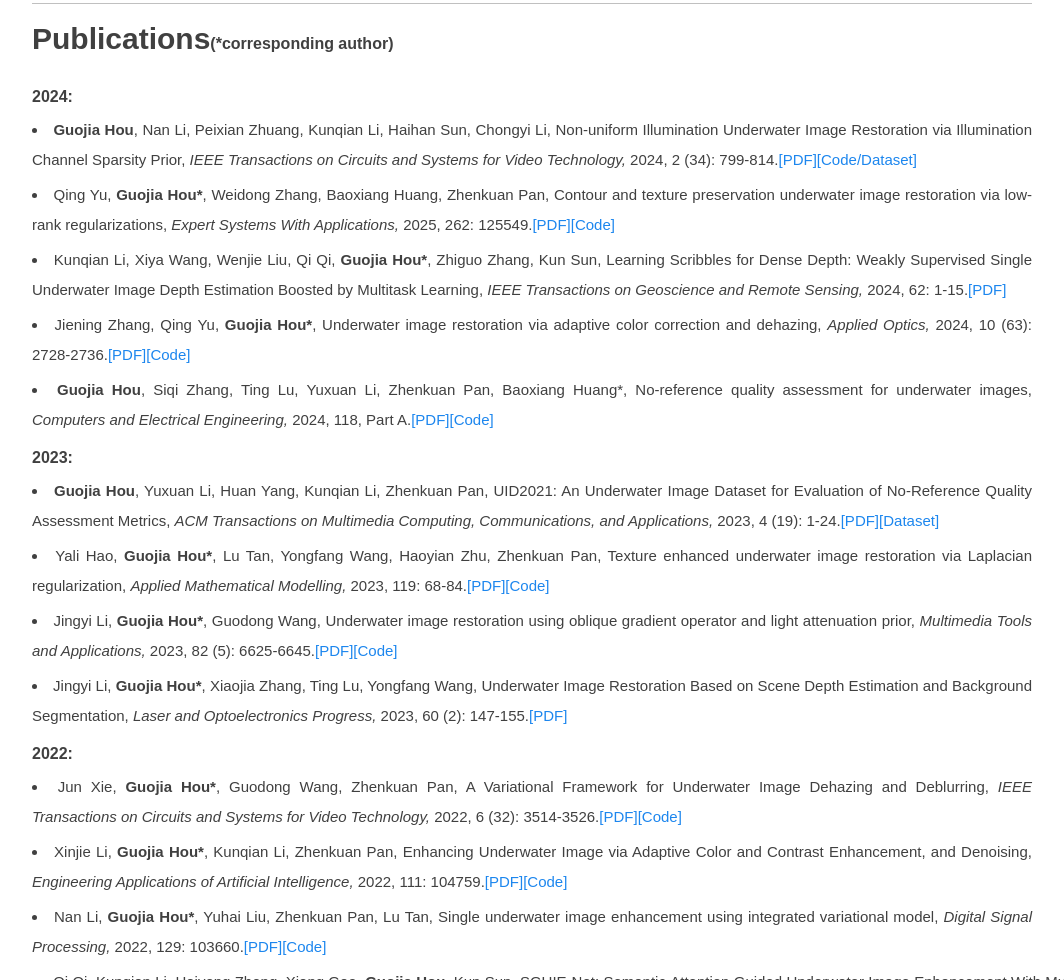
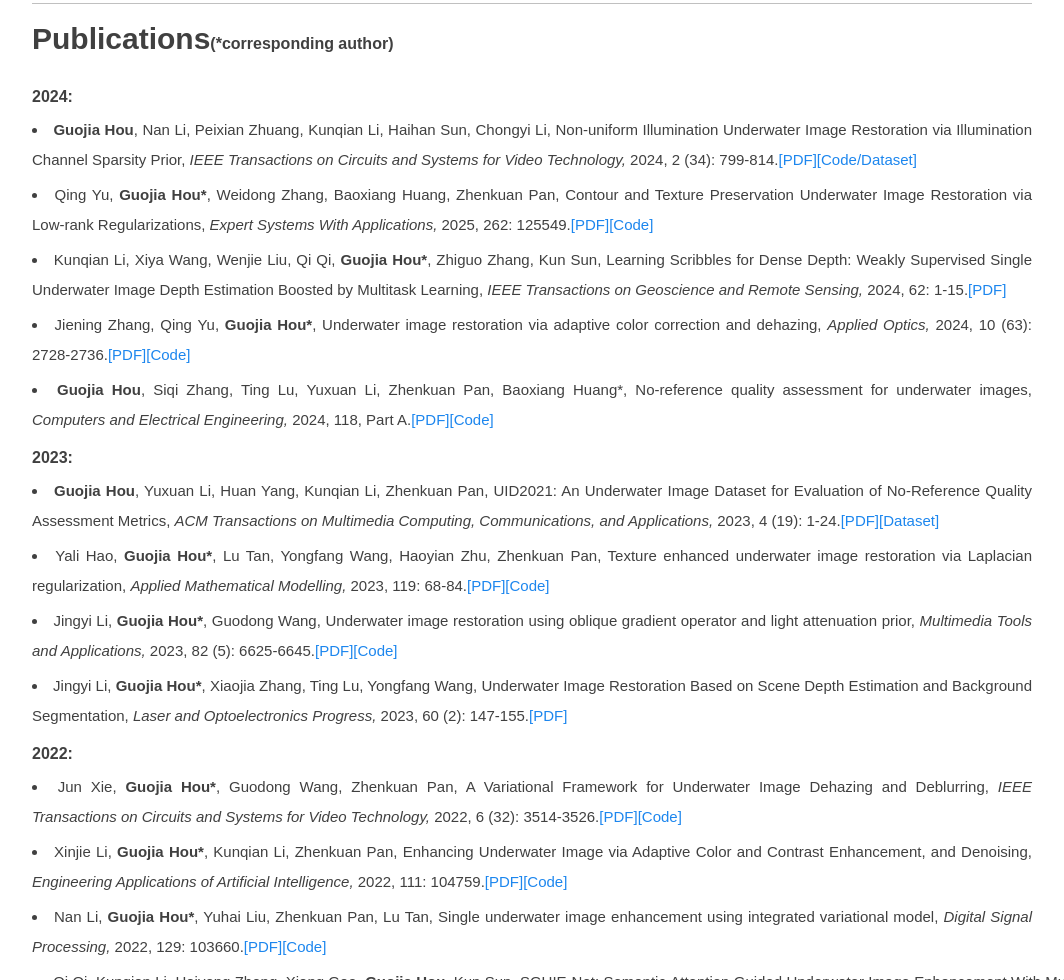
Before and after one commit to Hou-Guojia/hou-guojia.github.io, a plain HTML site: page index.html in a window 1280 px wide. Shown: the part 3331-4311 px from the top of the page, without its empty margins (108-1172 px from the left). Drawn offline with Linux system fonts and the light colour scheme.

Commit message:
Update index.html

```diff
--- a/index.html
+++ b/index.html
@@ -416,7 +416,7 @@
 			<li><b>Guojia Hou</b>, Nan Li, Peixian Zhuang, Kunqian Li, Haihan Sun, Chongyi Li, Non-uniform Illumination Underwater Image Restoration via Illumination Channel Sparsity Prior, <i><ud2>IEEE Transactions on Circuits and Systems for Video Technology,</ud2></i> 2024, 2 (34): 799-814.<a href="https://doi.org/10.1109/TCSVT.2023.3290363" target="_blank"><font color="#1C86EE">[PDF]</font><a href="https://github.com/Hou-Guojia/ICSP" target="_blank"><font color="#1C86EE">[Code/Dataset]</font></a></li>
 		</ul>
 		<ul>
-			<li>Qing Yu, <b>Guojia Hou*</b>, Weidong Zhang, Baoxiang Huang, Zhenkuan Pan, Contour and texture preservation underwater image restoration via low-rank regularizations, <i><ud2>Expert Systems With Applications,</ud2></i> 2025, 262: 125549.<a href="https://www.sciencedirect.com/science/article/abs/pii/S0957417424024163" target="_blank"><font color="#1C86EE">[PDF]</font><a href="https://github.com/Hou-Guojia/CT-ULR" target="_blank"><font color="#1C86EE">[Code]</font></a></li>
+			<li>Qing Yu, <b>Guojia Hou*</b>, Weidong Zhang, Baoxiang Huang, Zhenkuan Pan, Contour and Texture Preservation Underwater Image Restoration via Low-rank Regularizations, <i><ud2>Expert Systems With Applications,</ud2></i> 2025, 262: 125549.<a href="https://www.sciencedirect.com/science/article/abs/pii/S0957417424024163" target="_blank"><font color="#1C86EE">[PDF]</font><a href="https://github.com/Hou-Guojia/CT-ULR" target="_blank"><font color="#1C86EE">[Code]</font></a></li>
 		</ul>
 		<ul>
 			<li>Kunqian Li, Xiya Wang, Wenjie Liu, Qi Qi, <b>Guojia Hou*</b>, Zhiguo Zhang, Kun Sun, Learning Scribbles for Dense Depth: Weakly Supervised Single Underwater Image Depth Estimation Boosted by Multitask Learning, <i><ud2>IEEE Transactions on Geoscience and Remote Sensing,</ud2></i> 2024, 62: 1-15.<a href="https://doi.org/10.1109/TGRS.2024.3358892" target="_blank"><font color="#1C86EE">[PDF]</font></a></li>
```
